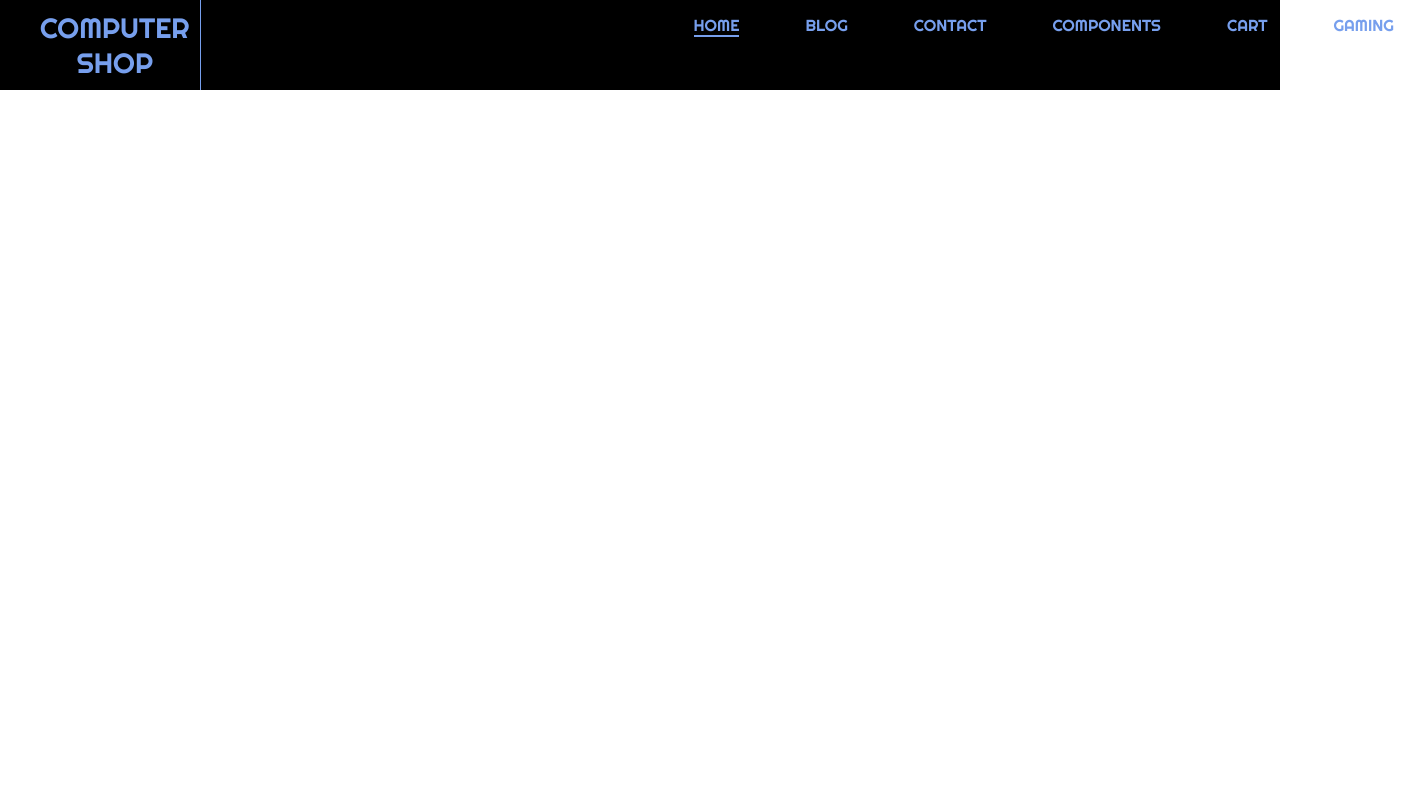
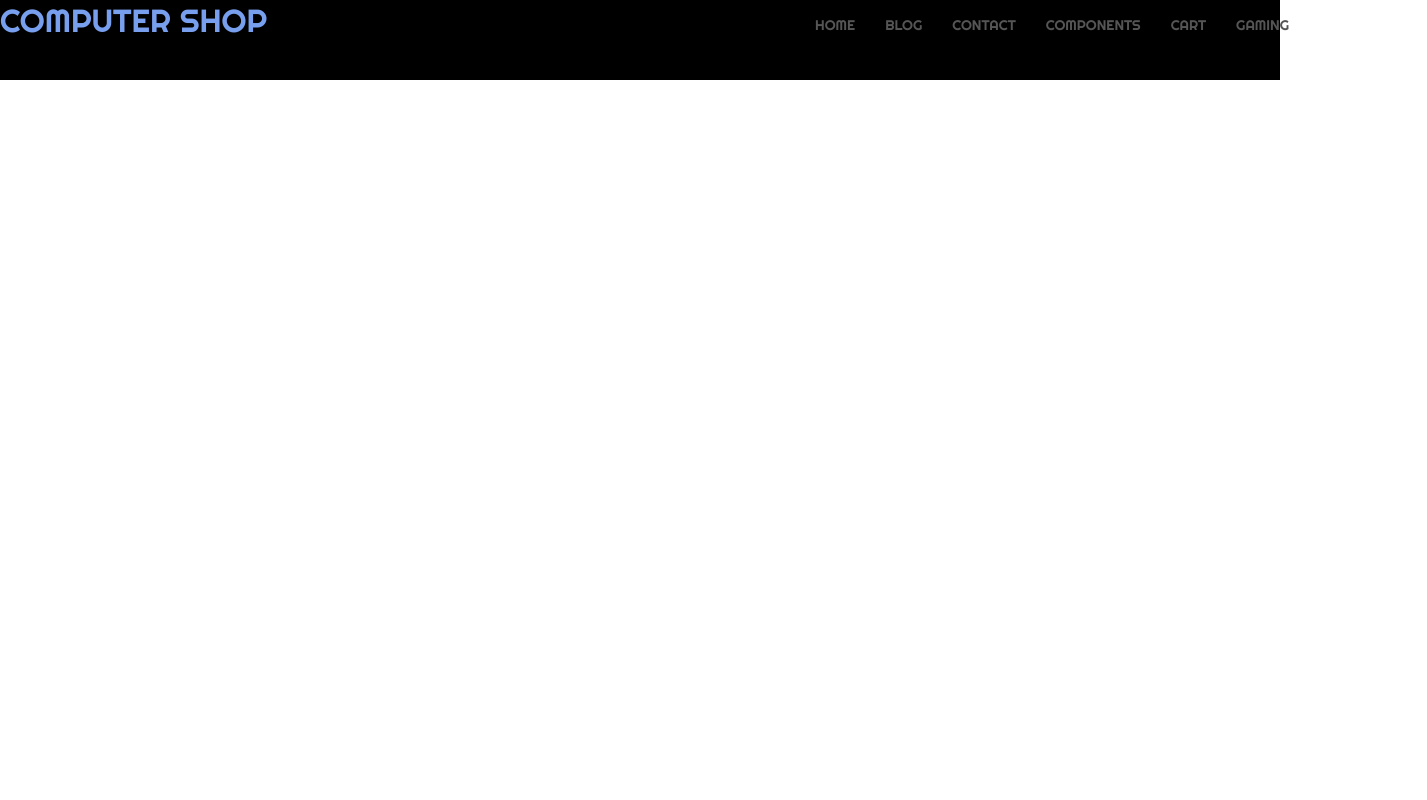
Before and after one commit to mateoSikirica/HCI-project, a Gatsby site in the folder projekt/: page / in a window 1280 px wide. Shown: the top 800 px of the page, 1427 px wide, since content can reach past the window. Built offline with nearby package versions, Linux system fonts and the light colour scheme; Gatsby itself is replaced by a stand-in of ours.

Commit message:
header update

```diff
--- a/projekt/src/components/footer/style.module.css
+++ b/projekt/src/components/footer/style.module.css
@@ -22,10 +22,6 @@
     margin-top: 10px;
 }
 
-.phone {
-    margin: 11px 0;
-}
-
 .navigation {
     padding-top: 15px;
     list-style: none;
--- a/projekt/src/components/headerBar/index.js
+++ /dev/null
@@ -1,22 +0,0 @@
-import React from 'react'
-import styles from './style.module.css'
-
-const navTabs = ['Home', 'Blog', 'Contact', 'Components', 'Cart', 'Gaming']
-
-const HeaderBar = ({activeTab}) => (
-  <header className={styles.header}>
-      <ul className={styles.address}>
-          <li className={styles.title}>
-              COMPUTER SHOP
-          </li>
-      </ul>
-
-      <ul className={styles.navigation}>
-      {navTabs.map(tab => <li className={tab === activeTab ? styles.active : ''}>
-      {tab}</li>
-    )}
-      </ul>
-  </header>
-)
-
-export default HeaderBar
--- a/projekt/src/components/headerBar/style.module.css
+++ /dev/null
@@ -1,50 +0,0 @@
-.header {
-  background-color: rgb(0, 0, 0);
-  padding: 0px;
-  display: flex;
-  color: #779FED;
-  font-size: 0px;
-}
-
-.header .address {
-  list-style: none;
-  display: flex;
-  flex-flow: column;
-  text-align: center;
-  border-right: 1px rgb(119, 159, 237) solid;
-
-  padding-right: 10px;
-}
-
-.title {
-  font-size: 28px;
-  margin-bottom: 10px;
-  margin-top: 10px;
-}
-
-.phone {
-  margin: 11px 0;
-}
-
-.navigation {
-  padding-top: 15px;
-  list-style: none;
-  display: flex;
-  text-transform: uppercase;
-  padding-left: 460px;
-}
-
-.navigation li {
-  margin: 0 33px;
-  font-size: 16px;
-  height: fit-content;
-}
-
-.navigation li:hover {
-  border-bottom: 1px solid rgb(119, 159, 237);
-  cursor: pointer;
-}
-
-.active{
-  border-bottom: 2px solid rgb(119, 159, 237);
-}
--- /dev/null
+++ b/projekt/src/components/logo/index.js
@@ -0,0 +1,10 @@
+import React from 'react'
+import styles from './style.module.css'
+
+const Logo = () => (
+  <section className={styles.logo}>
+    <span className={styles.logoText}>COMPUTER SHOP</span>
+  </section>
+)
+
+export default Logo
--- /dev/null
+++ b/projekt/src/components/logo/style.module.css
@@ -0,0 +1,12 @@
+.logo {
+  display: flex;
+  flex-flow: column;
+  width: fit-content;
+  height: 52px;
+  color: #779FED;
+}
+
+.logoText {
+  font-size: 32px
+
+}
--- /dev/null
+++ b/projekt/src/components/navigation/index.js
@@ -0,0 +1,12 @@
+import React from 'react'
+
+import NavigationBar from '../navigationBar'
+import styles from './style.module.css'
+
+const Navigation = ({ activeTab }) => (
+    <section>
+        <NavigationBar activeTab={activeTab} />
+    </section>
+  )
+
+export default Navigation
--- /dev/null
+++ b/projekt/src/components/navigationBar/index.js
@@ -0,0 +1,15 @@
+import React from 'react'
+
+  import styles from './style.module.css'
+
+  const navTabs = ['Home', 'Blog', 'Contact', 'Components', 'Cart', 'Gaming']
+
+  const NavigationBar = ({activeTab}) => (
+    <nav className={styles.navigationBar}>
+      {navTabs.map(tab => <li className={tab === activeTab ? styles.active : ''}>
+        {tab}</li>
+      )}
+    </nav>
+  )
+
+  export default NavigationBar
--- /dev/null
+++ b/projekt/src/components/navigationBar/style.module.css
@@ -0,0 +1,24 @@
+.navigationBar {
+    display: flex;
+    justify-content: space-evenly;
+    flex-flow: row;
+    width: 480px;
+  }
+
+  .navigationBar li {
+    padding: 14px 15px;
+    list-style: none;
+    width: fit-content;
+    font-size: 14px;
+    line-height: 22px;
+    text-transform: uppercase;
+    color: #555
+  }
+  .navigationBar li:hover {
+    border-bottom: 2px solid darkgray;
+    cursor: pointer;
+  }
+
+  .navigationBar .active, .navigationBar .active:hover{
+    border-bottom: 2px solid black;
+  }
--- /dev/null
+++ b/projekt/src/components/navigationHeader/index.js
@@ -0,0 +1,14 @@
+import React from 'react'
+
+import Logo from '../logo'
+import Navigation from '../navigation'
+
+import styles from './style.module.css'
+
+const NavigationHeader = ({ activeTab }) => (
+  <section className={styles.navigationHeader}>
+      <Logo />
+      <Navigation activeTab={activeTab} />
+  </section>
+)
+export default NavigationHeader
--- /dev/null
+++ b/projekt/src/components/navigationHeader/style.module.css
@@ -0,0 +1,6 @@
+.navigationHeader {
+  height: 80px;
+  display: flex;
+  justify-content: space-between;
+  background-color: black;
+}
--- a/projekt/src/pages/index.js
+++ b/projekt/src/pages/index.js
@@ -1,12 +1,10 @@
 import React from "react"
 
-import HeaderBar from '../components/headerBar'
-import Footer from '../components/Footer'
+import NavigationHeader from '../components/NavigationHeader'
 
 const IndexPage = () => (
   <main>
-    <HeaderBar activeTab = "Home" />
-    <Footer activeTab = "Home"/>
+   <NavigationHeader activeTab = "Home" />
   </main>
 )
 
```
Also changed, not shown: projekt/src/components/navigation/style.module.css (added).
